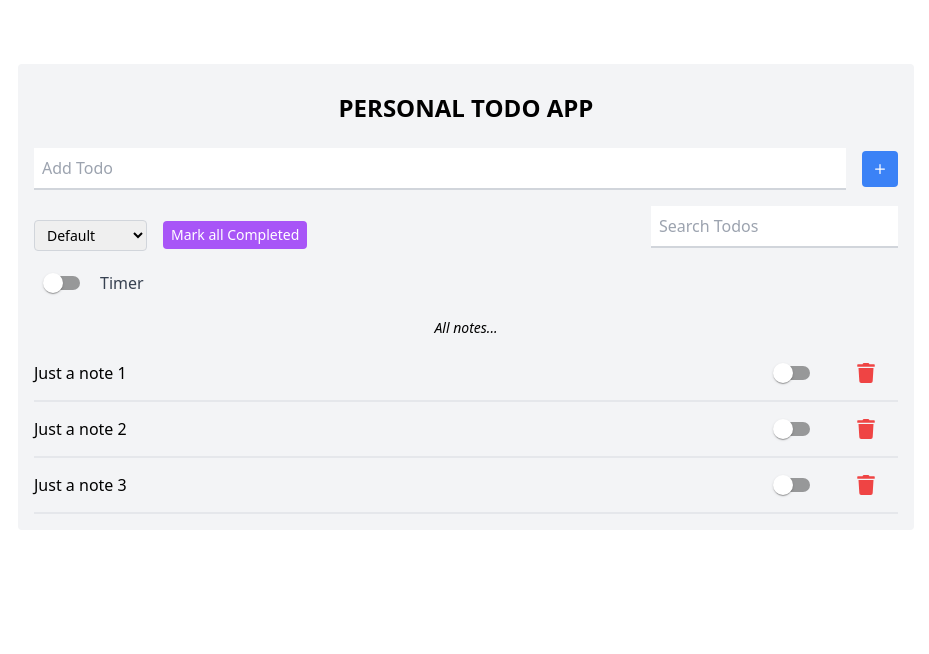
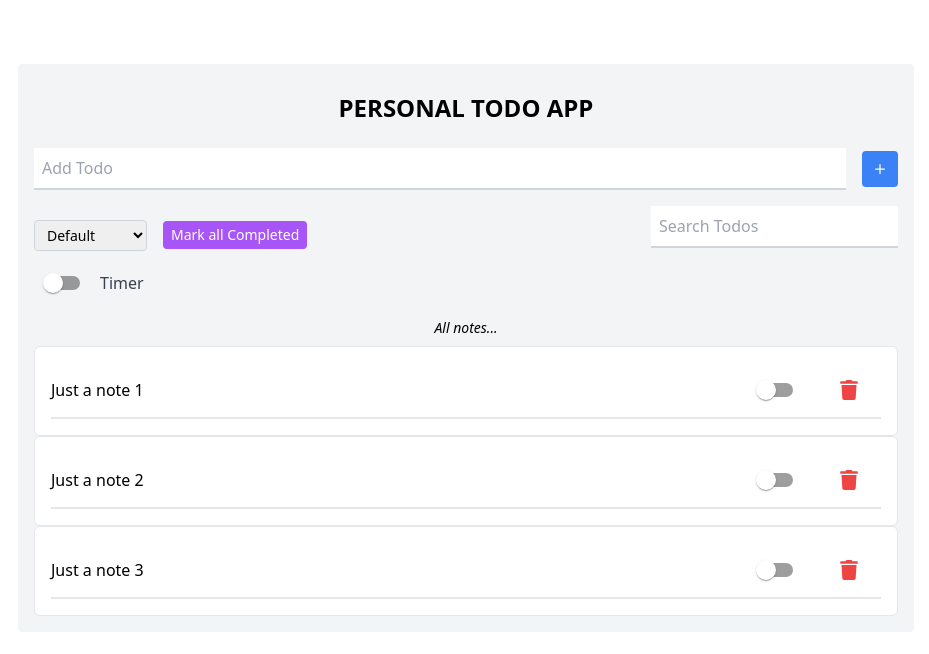
Before and after one commit to BaBiLeeee/training-redux, a React (Vite) app: page / in a window 1280 px wide. Shown: the top 654 px of the page, without its empty margins (174-1103 px from the left). Built offline with nearby package versions, Linux system fonts and the light colour scheme.

Commit message:
feat: implement drag and drop to list todo

```diff
--- a/package.json
+++ b/package.json
@@ -12,6 +12,7 @@
   "dependencies": {
     "@emotion/react": "^11.14.0",
     "@emotion/styled": "^11.14.0",
+    "@hello-pangea/dnd": "^17.0.0",
     "@mui/material": "^6.4.1",
     "@reduxjs/toolkit": "^2.5.0",
     "lodash": "^4.17.21",
--- a/src/components/TodoList.jsx
+++ b/src/components/TodoList.jsx
@@ -1,13 +1,17 @@
-import { useSelector } from "react-redux";
+import { useSelector, useDispatch } from "react-redux";
 import { TodoItem } from "./TodoItem";
 import { selectFilteredTodos } from "../state/todo/selector";
+import { reorderTodos } from "../state/todo/slice"; // ✅ Import action mới
 import PropTypes from "prop-types";
+import { DragDropContext, Draggable, Droppable } from "@hello-pangea/dnd";
 
 const TodoList = ({ searchValue }) => {
     TodoList.propTypes = {
         searchValue: PropTypes.string,
     };
-    const filteredTodos = useSelector(selectFilteredTodos);
+
+    const dispatch = useDispatch();
+    const filteredTodos = useSelector(selectFilteredTodos); // Lấy danh sách từ Redux
 
     const text = searchValue
         ? filteredTodos.length > 0
@@ -17,13 +21,48 @@ const TodoList = ({ searchValue }) => {
             ? "All notes..."
             : "Let’s add your note";
 
+    const handleOnDragEnd = (result) => {
+        if (!result.destination) return;
+
+        const newTodos = Array.from(filteredTodos);
+        const [draggedItem] = newTodos.splice(result.source.index, 1);
+        newTodos.splice(result.destination.index, 0, draggedItem);
+
+        // ✅ Dispatch action để cập nhật thứ tự mới vào Redux
+        dispatch(reorderTodos(newTodos));
+    };
+
     return (
-        <ul>
-            <li className="my-2 text-sm italic">{text}</li>
-            {filteredTodos.map((todo) => (
-                <TodoItem key={todo.id} todo={todo} />
-            ))}
-        </ul>
+        <div>
+            <DragDropContext onDragEnd={handleOnDragEnd}>
+                <Droppable droppableId="todos">
+                    {(provided) => (
+                        <ul
+                            ref={provided.innerRef}
+                            {...provided.droppableProps}
+                        >
+                            <li className="my-2 text-sm italic">{text}</li>
+                            {filteredTodos.map((todo, index) => (
+                                <Draggable key={todo.id} draggableId={todo.id.toString()} index={index}>
+                                    {(provided) => (
+                                        <div
+                                            ref={provided.innerRef}
+                                            {...provided.draggableProps}
+                                            {...provided.dragHandleProps}
+                                            style={provided.draggableProps.style}
+                                            className="p-4 border rounded-md cursor-pointer bg-white"
+                                        >
+                                            <TodoItem key={todo.id} todo={todo} />
+                                        </div>
+                                    )}
+                                </Draggable>
+                            ))}
+                            {provided.placeholder}
+                        </ul>
+                    )}
+                </Droppable>
+            </DragDropContext>
+        </div>
     );
 };
 
--- a/src/state/todo/slice.js
+++ b/src/state/todo/slice.js
@@ -59,6 +59,9 @@ const slice = createSlice({
         },
         updateTodoStatus: (state, action) => {
             state.status = action.payload;
+        },
+        reorderTodos: (state, action) => {
+            state.todos = action.payload;
         }
     },
 });
@@ -73,7 +76,8 @@ export const {
     markAllCompleted,
     fetchTodosSuccess,
     fetchTodosFailure,
-    updateTodoStatus
+    updateTodoStatus,
+    reorderTodos
 } = slice.actions;
 
 export const fetchTodosRequest = createAction("todo/fetchTodosRequest");
```
Also changed, not shown: 1 other file (tests, documents, lock files or other folders).
